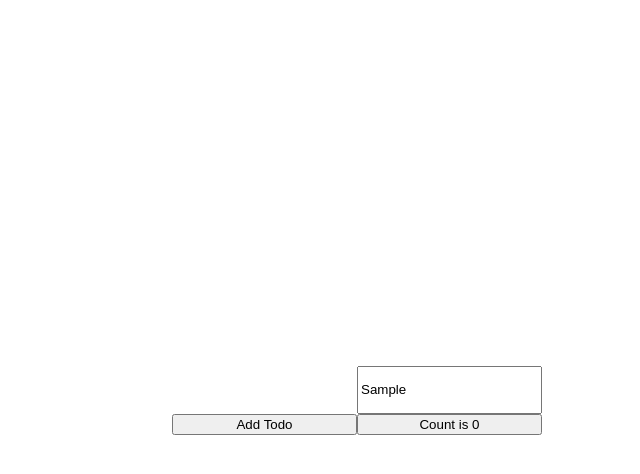
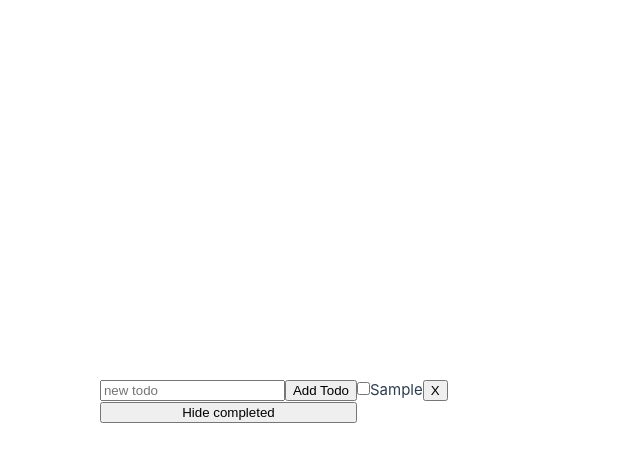
Before and after one commit to Bobsterrr/ToDoApp, a Vue app: page / in a window 1280 px wide. Both pictures are taken after typing "Sample" into the empty fields and a click on the button "Add Todo". Shown: the top 474 px of the page, without its empty margins (283-923 px from the left). Built offline with nearby package versions, Linux system fonts and the light colour scheme.

Commit message:
fetch: ToDo functionality added

```diff
--- a/src/App.vue
+++ b/src/App.vue
@@ -1,22 +1,64 @@
 <script setup>
-import {ref} from 'vue'
+import { ref, computed } from 'vue';
 
-const count = ref(0);
+const todos = ref([]);
+const newTodo = ref('');
+const hideCompleted = ref(false);
 
+let id = todos.value.length > 0 ? Math.max(...todos.value.map(todo => todo.id)) + 1 : 1;
+
+const filteredTodos = computed(() => {
+  return hideCompleted.value
+    ? todos.value.filter((todo) => !todo.done)
+    : todos.value;
+});
+
+// Methods
+function addTodo() {
+  if (newTodo.value.trim() === '') {
+    return;
+  }
+  todos.value.push({
+    id: id++,
+    text: newTodo.value,
+    done: false
+  });
+  newTodo.value = '';
+}
+
+function removeTodo(todo) {
+  todos.value = todos.value.filter((t) => t !== todo);
+}
 </script>
 
 <template>
-  <h1>To Do List</h1>
-  <input placeholder="Make New ToDo">
-  <button>Add Todo</button>
-  <button @click='count++'>Count is {{count}}</button>
+  <form @submit.prevent="addTodo">
+    <input v-model="newTodo" required placeholder="new todo">
+    <button>Add Todo</button>
+  </form>
+  <ul>
+    <li v-for="todo in filteredTodos" :key="todo.id">
+      <input type="checkbox" v-model="todo.done">
+      <span :class="{ done: todo.done }">{{ todo.text }}</span>
+      <button id='todo_deleting' @click="removeTodo(todo)">X</button>
+    </li>
+  </ul>
+  <button @click="hideCompleted = !hideCompleted">
+    {{ hideCompleted ? 'Show all' : 'Hide completed' }}
+  </button>
 </template>
 
-<style scoped>
-h1 {
-  text-align: center;
-  font-weight: bold;
-  color: white
+<style>
+.done {
+  text-decoration: line-through;
+}
+
+ul {
+  all: unset;
+}
+
+li {
+  all: unset;
 }
 
 </style>
```
